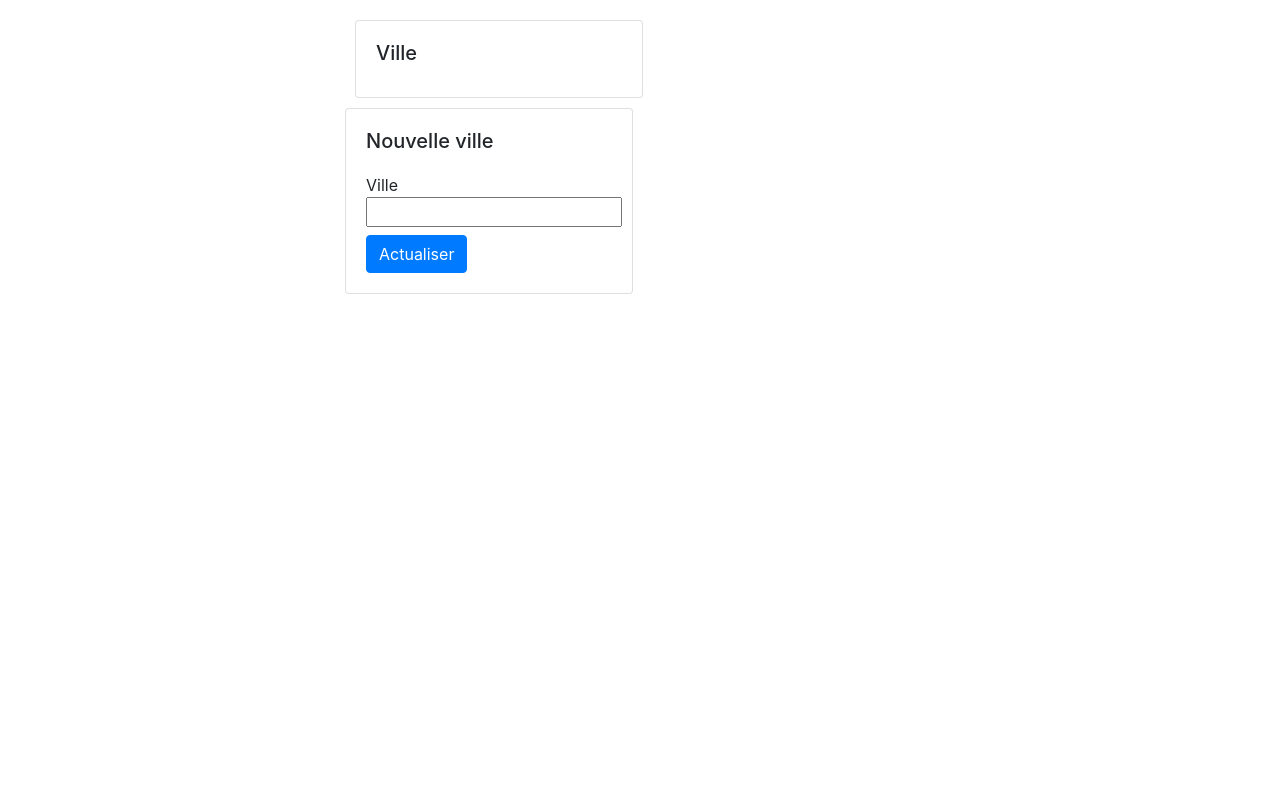
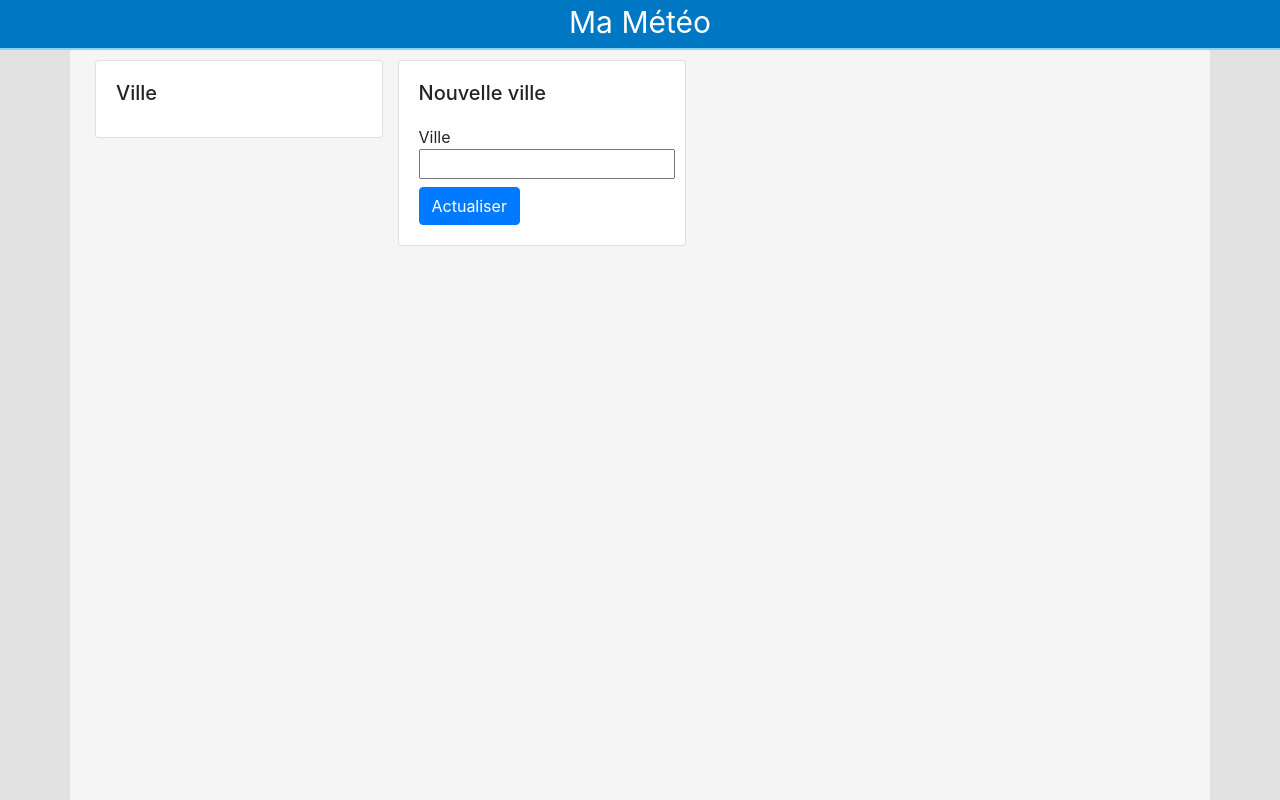
Before and after one commit to IFATech-Metz/dev-log-5, a plain HTML site: page projet.html in a window 1280 px wide. Drawn offline with nearby package versions, Linux system fonts and the light colour scheme; no server answers.

Commit message:
ajout de css

```diff
--- a/projet.html
+++ b/projet.html
@@ -7,6 +7,7 @@
     <link rel="stylesheet" type="text/css" href="style.css">
 </head>
 <body onload="onLoad()">
+<header>Ma Météo</header>
 <div class="container">
     <div class="weather">
         <div class="card" style="width: 18rem;">
@@ -30,8 +31,5 @@
     </div>
 
 </div>
-
-
-
 </body>
 </html>
--- a/style.css
+++ b/style.css
@@ -4,12 +4,31 @@ div#meteo {
 
 body {
     margin: auto;
-    width: 50%;
-    padding: 10px;
+    background-color: #E1E2E1;
+    width: 100%;
+    height: 100%;
 }
+
+header {
+    width: 100%;
+    height: 50px;
+    position: absolute;
+    border-bottom: 2px solid #80d6ff;
+    background-color: #0077c2;
+    text-align: center;
+    font-size: 30px;
+    color: white;
+}
+
 a#url {
     color: red;
 
+}
+
+div.container{
+    background-color: F5F5F6;
+    padding-top: 50px;
+    height: 100%;
 }
 
 div.weather {
@@ -18,7 +37,7 @@ div.weather {
 }
 
 div.input {
-   display: inline-block;
+    display: inline-block;
 }
 
 p.card-text{
```
Lines whose indentation alone changed are shown as unchanged.
